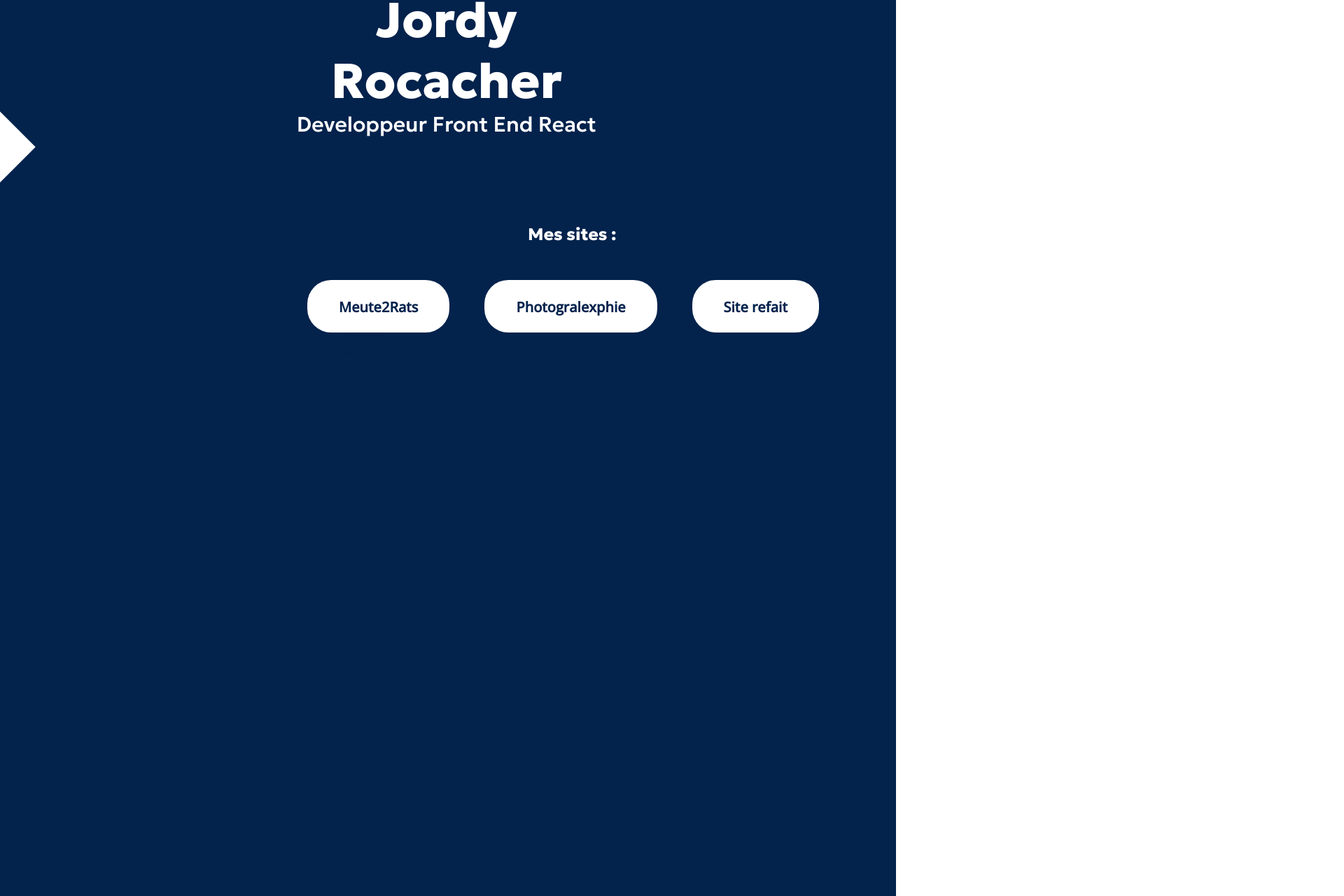
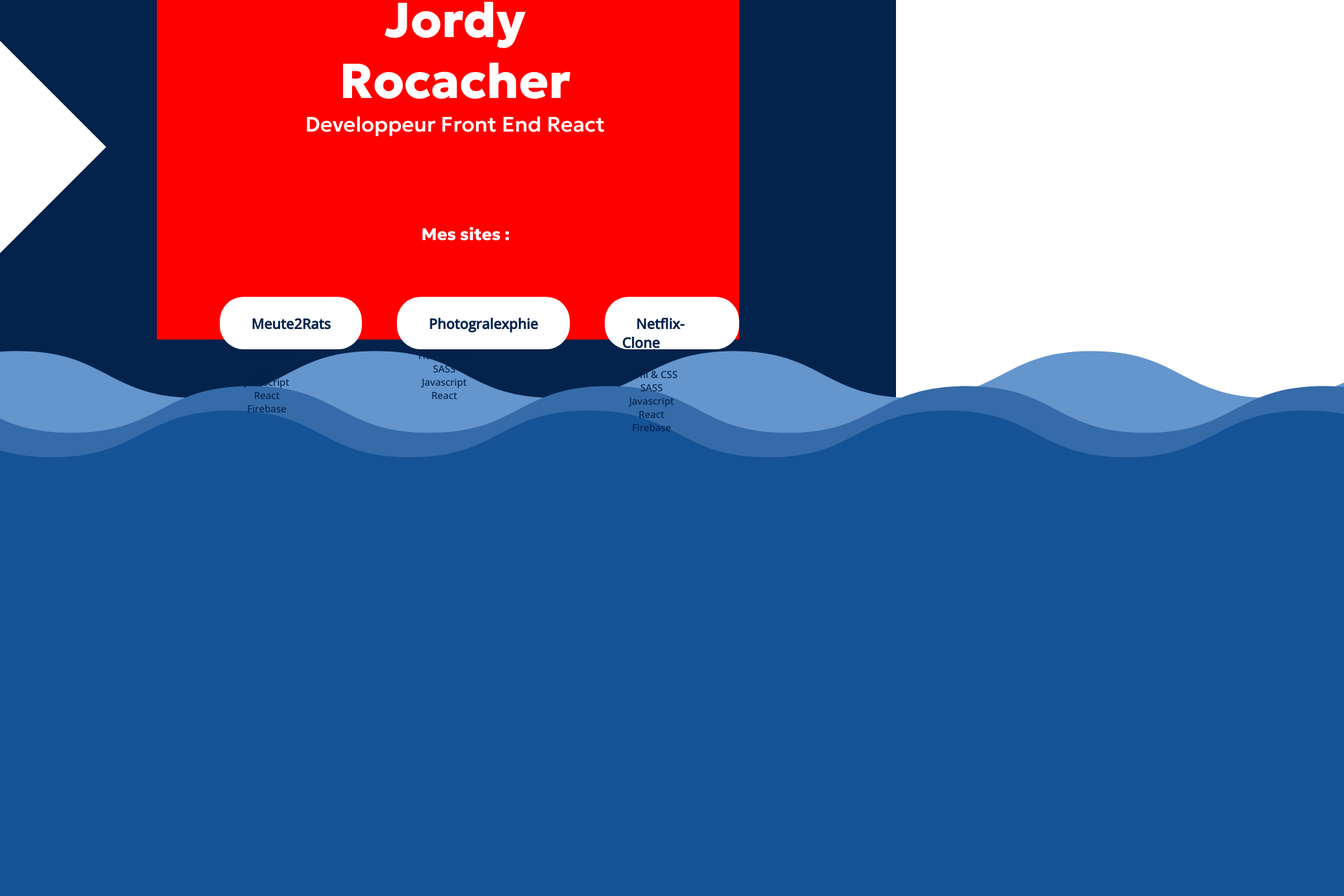
Before and after one commit to H-R-JS/Portfolio-Front-End, a React (Create React App) app in the folder portfolio/: page / in a window 1280 px wide. Shown: the part 265-1545 px from the top of the page at 70% size, 1920 px wide, since content can reach past the window. Built offline with nearby package versions, Linux system fonts and the light colour scheme; a web font is replaced by a local one.

Commit message:
home array + wave + learn adobe illustration

```diff
--- /dev/null
+++ b/portfolio/src/Components/2Body/Home/DataSites/Sites.jsx
@@ -0,0 +1,44 @@
+const SProgDetails1 = () => {
+  return (
+    <ul className="ul-sites-detail">
+      <li className="li-sites-detail">Html & CSS</li>
+      <li className="li-sites-detail">SASS</li>
+      <li className="li-sites-detail">Javascript</li>
+      <li className="li-sites-detail">React</li>
+      <li className="li-sites-detail">Firebase</li>
+    </ul>
+  );
+};
+
+const SProgDetails2 = () => {
+  return (
+    <ul className="ul-sites-detail">
+      <li className="li-sites-detail">Html & CSS</li>
+      <li className="li-sites-detail">SASS</li>
+      <li className="li-sites-detail">Javascript</li>
+      <li className="li-sites-detail">React</li>
+    </ul>
+  );
+};
+
+export const ArraySites = [
+  { title: "Meute2Rats", classN: "li-sites", details: <SProgDetails1 /> },
+  {
+    title: "Photogralexphie",
+    classN: "li-sites one",
+    details: <SProgDetails2 />,
+  },
+  {
+    title: "Netflix-Clone",
+    classN: "li-sites two",
+    details: <SProgDetails1 />,
+  },
+];
+
+export const ArraySProg1 = [
+  { title: "Html & CSS" },
+  { title: "SASS" },
+  { title: "Javascript" },
+  { title: "React" },
+  { title: "Firebase" },
+];
--- a/portfolio/src/Components/2Body/Home/Home.jsx
+++ b/portfolio/src/Components/2Body/Home/Home.jsx
@@ -3,22 +3,27 @@
 import { motion, useAnimation, useInView } from "framer-motion";
 import { Link } from "react-router-dom";
 import { Ligne } from "./Ligne";
+import { ArraySProg1, ArraySites } from "./DataSites/Sites";
 
 export const Home = ({ appVariant, bodyVariant, theme, setSlide }) => {
   const refFade = useRef();
   const isInView = useInView(refFade, { once: true });
   const controlFade = useAnimation();
 
-  const variHText2 = {
-    hidden: { top: 100 },
+  const variHome = {
+    hidden: { opacity: 0 },
     visible: {
-      top: 0,
+      opacity: 1,
       transition: {
-        duration: 0.6,
-        delay: 1.2,
-        transitionTimingFunction: "easeInOut",
+        duration: 0.4,
+        staggerChildren: 0.3,
       },
     },
+  };
+
+  const variHChild1 = {
+    hidden: { opacity: 0 },
+    visible: { opacity: 1, transition: { duration: 0.2 } },
   };
 
   const variLiSites = {
@@ -34,74 +39,55 @@
 
   return (
     <main className="home-page" id="home">
-      <RevealFadeLeftHome>
-        <RevealFadeRight>
+      <motion.section
+        ref={refFade}
+        variants={variHome}
+        initial="hidden"
+        animate="visible"
+        className="home-section"
+        id={theme}
+      >
+        <motion.article
+          variants={variHChild1}
+          className="h-title-box"
+          onMouseEnter={bodyVariant}
+          onMouseLeave={appVariant}
+          id={theme}
+        >
+          <motion.span className="h-title">Jordy Rocacher</motion.span>
+          <motion.span className="h-title-two">
+            Developpeur Front End React
+          </motion.span>
+        </motion.article>
+        <motion.h3 variants={variHChild1} className="h3-home">
+          Mes sites :
+        </motion.h3>
+        <motion.ul variants={variHChild1} className="ul-sites">
+          {ArraySites.map((item, index) => {
+            return (
+              <motion.li
+                variants={variLiSites}
+                whileHover={{ height: 150 }}
+                key={index}
+                className={item.classN}
+              >
+                <Link className="link-sites">{item.title}</Link>
+                {item.details}
+              </motion.li>
+            );
+          })}
+        </motion.ul>
+        <motion.aside variants={variHChild1}>
           <Link
             to="/aboutMe"
             className="white-square-left"
             onClick={() => setSlide("right")}
             onMouseEnter={bodyVariant}
             onMouseLeave={appVariant}
-          ></Link>
-        </RevealFadeRight>
-        <section ref={refFade} className="home-section" id={theme}>
-          <article
-            className="h-title-box"
-            onMouseEnter={bodyVariant}
-            onMouseLeave={appVariant}
-            id={theme}
-          >
-            <motion.span
-              variants={variHText2}
-              initial="hidden"
-              animate={controlFade}
-              className="h-title"
-            >
-              Jordy Rocacher
-            </motion.span>
-            <motion.span
-              variants={variHText2}
-              initial="hidden"
-              animate={controlFade}
-              className="h-title-two"
-            >
-              Developpeur Front End React
-            </motion.span>
-          </article>
+          />
+        </motion.aside>
+      </motion.section>
 
-          <h3 className="h3-home">Mes sites :</h3>
-          <ul className="ul-sites">
-            <motion.li
-              variants={variLiSites}
-              whileHover={{ height: 150 }}
-              className="li-sites "
-            >
-              <Link className="link-sites">Meute2Rats</Link>
-              <ul className="ul-sites-detail">
-                <li className="li-sites-detail">Html & CSS</li>
-                <li className="li-sites-detail">SASS</li>
-                <li className="li-sites-detail">Javascript</li>
-                <li className="li-sites-detail">React</li>
-                <li className="li-sites-detail">Firebase</li>
-              </ul>
-            </motion.li>
-            <motion.li
-              variants={variLiSites}
-              whileHover={{ height: 150 }}
-              className="li-sites one"
-            >
-              <Link className="link-sites">Photogralexphie</Link>
-            </motion.li>
-            <motion.li
-              variants={variLiSites}
-              whileHover={{ height: 150 }}
-              className="li-sites two"
-            >
-              <Link className="link-sites">Site refait</Link>
-            </motion.li>
-          </ul>
-        </section>
-      </RevealFadeLeftHome>
       <RevealFadeRight>
         <Link
           to="/aboutMe"
@@ -111,6 +97,45 @@
           onMouseLeave={appVariant}
         ></Link>
       </RevealFadeRight>
+
+      <svg
+        id="Mode_Isolation"
+        data-name="Mode Isolation"
+        xmlns="http://www.w3.org/2000/svg"
+        viewBox="0 0 842.89 338.51"
+        className="wave one"
+      >
+        <path
+          class="cls-1"
+          d="m674,.5c-42.1,0-42.1,22-84.19,22S547.72.5,505.62.5s-42.09,22-84.19,22S379.34.5,337.25.5s-42.09,22-84.19,22S210.97.5,168.87.5s-42.09,22-84.19,22S42.59.5.5.5v337.51h841.89V.5c-42.1,0-42.1,22-84.19,22S716.1.5,674,.5Z"
+        />
+      </svg>
+
+      <svg
+        id="Mode_Isolation"
+        data-name="Mode Isolation"
+        xmlns="http://www.w3.org/2000/svg"
+        viewBox="0 0 842.89 338.51"
+        className="wave two"
+      >
+        <path
+          class="cls-1"
+          d="m674,.5c-42.1,0-42.1,22-84.19,22S547.72.5,505.62.5s-42.09,22-84.19,22S379.34.5,337.25.5s-42.09,22-84.19,22S210.97.5,168.87.5s-42.09,22-84.19,22S42.59.5.5.5v337.51h841.89V.5c-42.1,0-42.1,22-84.19,22S716.1.5,674,.5Z"
+        />
+      </svg>
+
+      <svg
+        id="Mode_Isolation"
+        data-name="Mode Isolation"
+        xmlns="http://www.w3.org/2000/svg"
+        viewBox="0 0 842.89 338.51"
+        className="wave three"
+      >
+        <path
+          class="cls-1"
+          d="m674,.5c-42.1,0-42.1,22-84.19,22S547.72.5,505.62.5s-42.09,22-84.19,22S379.34.5,337.25.5s-42.09,22-84.19,22S210.97.5,168.87.5s-42.09,22-84.19,22S42.59.5.5.5v337.51h841.89V.5c-42.1,0-42.1,22-84.19,22S716.1.5,674,.5Z"
+        />
+      </svg>
     </main>
   );
 };
--- a/portfolio/src/SASS/Home.scss
+++ b/portfolio/src/SASS/Home.scss
@@ -1,14 +1,19 @@
 .home-page {
   display: flex;
   justify-content: center;
+  overflow-y: hidden;
 }
 
 .home-section {
-  display: inline-block;
+  background-color: red;
+  display: flex;
+  flex-direction: column;
+  align-items: center;
   color: #fff;
   width: 65vw;
   height: 500px;
   margin: 250px 0;
+  //margin-left: -100px;
 }
 
 #light.home-text {
@@ -42,7 +47,7 @@
 .h3-home {
   position: relative;
   top: 100px;
-  left: 405px;
+  left: 25px;
   font-family: $font-main;
   font-size: 24px;
 }
@@ -61,6 +66,7 @@
   list-style: none;
   background-color: #fff;
   border-radius: 34px;
+  z-index: 5;
 }
 
 .li-sites.one {
@@ -104,13 +110,13 @@
   width: 250px;
   height: 250px;
   top: 350px;
-  left: -600px;
+  left: -150px;
   transform: rotate(45deg);
   transition: left 0.3s;
 }
 
 .white-square-left:hover {
-  left: -590px;
+  left: -140px;
 }
 
 .white-square-right {
@@ -140,6 +146,49 @@
   height: 10px;
   margin-top: 10px;
   transform-origin: left;
+}
+
+.wave {
+  position: absolute;
+  width: 200%;
+  top: 850px;
+  fill: rgb(22, 82, 150);
+  animation: medium-wave linear 3s infinite;
+  z-index: 3;
+}
+
+.wave.two {
+  width: 200%;
+  top: 765px;
+  fill: rgb(100, 149, 204);
+  animation: medium-wave linear 9s infinite;
+  z-index: 1;
+}
+
+.wave.three {
+  width: 200%;
+  top: 815px;
+  fill: rgb(53, 107, 168);
+  animation: medium-wave linear 6s infinite;
+  z-index: 2;
+}
+
+@keyframes big-wave {
+  0% {
+    transform: translateX(25%);
+  }
+  100% {
+    transform: translateX(-25%);
+  }
+}
+
+@keyframes medium-wave {
+  0% {
+    transform: translateX(20%);
+  }
+  100% {
+    transform: translateX(0%);
+  }
 }
 
 @media screen and (max-width: 1800px) {
--- a/portfolio/src/SASS/index.scss
+++ b/portfolio/src/SASS/index.scss
@@ -32,7 +32,7 @@
 
 body {
   margin: 0;
-  overflow-x: hidden;
+  overflow: hidden;
 }
 
 .App {
```
Also changed, not shown: 1 other file (tests, documents, lock files or other folders).
